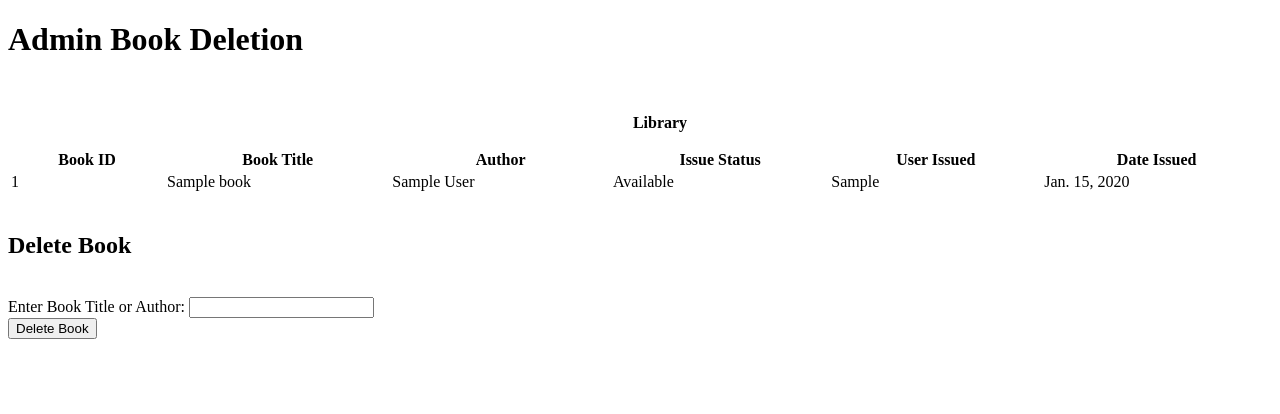
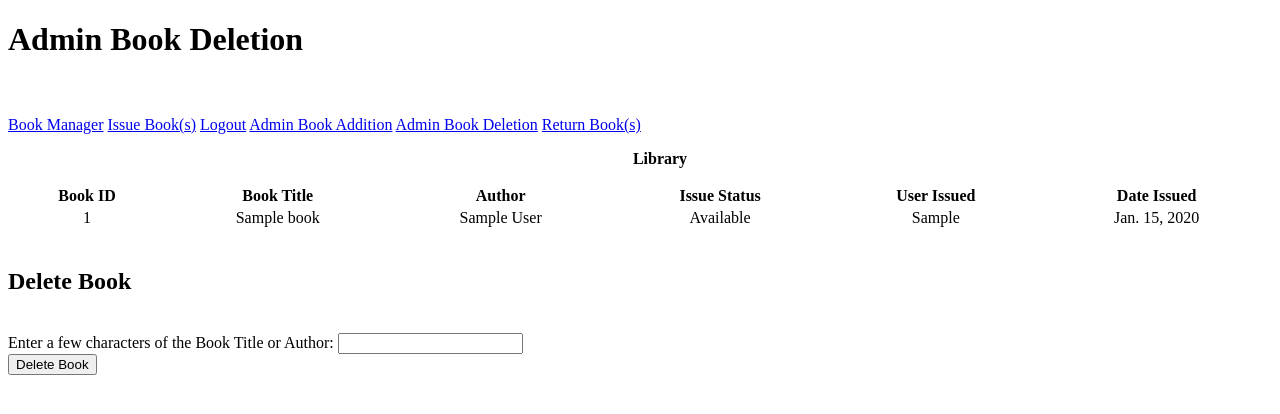
Before and after one commit to Polymath-Saksh/Library, a Django app: page /book_delete/ in a window 1280 px wide. Shown: the top 414 px of the page. Run offline with Django 3.2, Linux system fonts and the light colour scheme; tables that the repository leaves empty hold one stand-in row (values such as "Sample post").

Commit message:
Table Styles

```diff
--- a/templates/book_delete.html
+++ b/templates/book_delete.html
@@ -1,13 +1,25 @@
 <!doctype html>
 <html>
 <head>
+    <style>
+        table,th,td{
+            text-align:center
+        }
+    </style>
     <title>
         Admin Book Manager(Delete)
     </title>
 </head>
 <body>
     <h1>Admin Book Deletion</h1><br />
-
+    <br />
+    <a href="http://localhost:8000/mng/">Book Manager</a>
+    <a href="http://localhost:8000/issue/">Issue Book(s)</a>
+    <a href="http://localhost:8000/accounts/logout">Logout</a>
+    <a href="http://localhost:8000/book_add/">Admin Book Addition</a>
+    <a href="http://localhost:8000/book_delete/">Admin Book Deletion</a>
+    <a href="http://localhost:8000/returns/">Return Book(s)</a>
+    <br />
     <table style="width:100%">
         <caption><ul><b>Library</b></ul></caption>
         <thead>
@@ -40,7 +52,7 @@
 
     <form action='' method="POST">
         {% csrf_token %}
-        <label for="id">Enter Book Title or Author:</label>
+        <label for="id">Enter a few characters of the Book Title or Author:</label>
         <input type="text" id="id" name="id" /><br />
         <input type="submit" value="Delete Book" />
     </form>
```
Also changed, not shown: templates/book_add.html (+19 -7 lines), templates/issue.html (+18 -5 lines), templates/mng.html (+17 -3 lines), templates/returns.html (+13 -0 lines).
